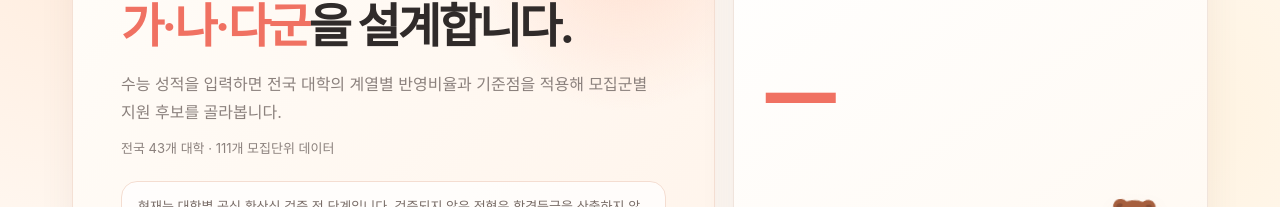
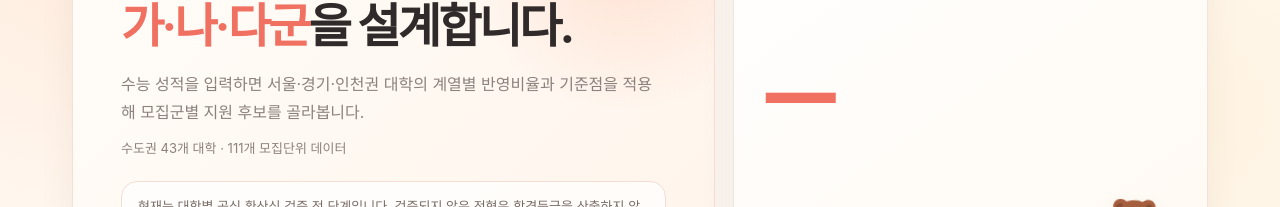
Before and after one commit to sooyachoco/2027-susi, a Next.js app: page / in a window 1280 px wide. Shown: the part 229-436 px from the top of the page. Built offline with nearby package versions, Linux system fonts and the light colour scheme.

Commit message:
ui: clarify Seoul Gyeonggi Incheon admissions scope

```diff
--- a/app/page.tsx
+++ b/app/page.tsx
@@ -33,8 +33,8 @@ export default function Page() {
         <div className="heroCopy">
           <div className="eyebrow">2027학년도 정시 대비</div>
           <h1>수능 성적으로<br /><span>가·나·다군</span>을 설계합니다.</h1>
-          <p>수능 성적을 입력하면 전국 대학의 계열별 반영비율과 기준점을 적용해 모집군별 지원 후보를 골라봅니다.</p>
-          <div className="muted" style={{marginTop:12}}>전국 {universityCount}개 대학 · {admissions.length}개 모집단위 데이터</div>
+          <p>수능 성적을 입력하면 서울·경기·인천권 대학의 계열별 반영비율과 기준점을 적용해 모집군별 지원 후보를 골라봅니다.</p>
+          <div className="muted" style={{marginTop:12}}>수도권 {universityCount}개 대학 · {admissions.length}개 모집단위 데이터</div>
           <div className="notice">현재는 대학별 공식 환산식 검증 전 단계입니다. 검증되지 않은 전형은 합격등급을 산출하지 않고 참고 후보로만 표시합니다.</div>
         </div>
         <div className="panel scoreHero"><div className="muted">현재 분석 상태</div><div className="bigScore">{started ? (portfolio?.recommendations.length ?? 0) : "—"}</div><div>{started ? "추천 모집군" : "점수 입력 후 분석"}</div></div>
```
